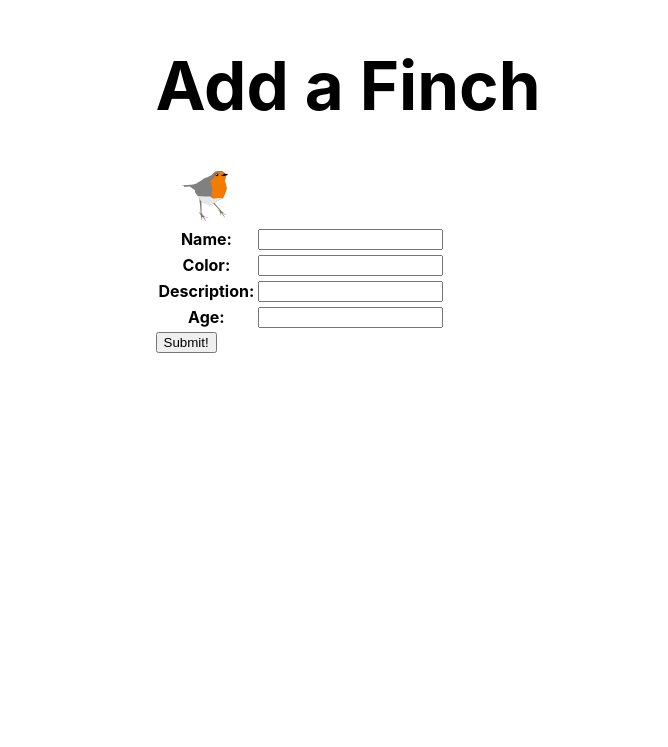
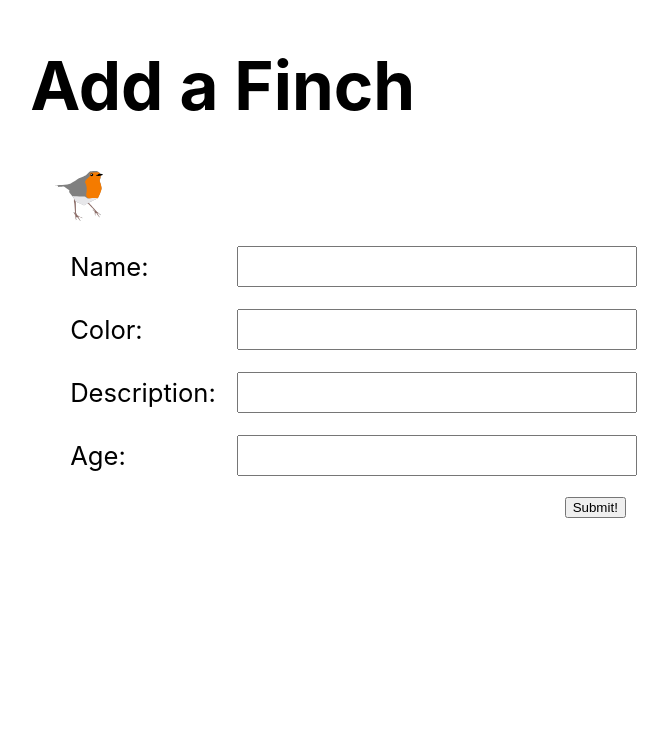
Before and after one commit to Ellieellie12/finch-collector, a Django app: page /finches/create in a window 1280 px wide. Shown: the part 123-870 px from the top of the page, without its empty margins (292-960 px from the left). Run offline with Django 4.2, Linux system fonts and the light colour scheme.

Commit message:
render table to add a finch

```diff
--- /dev/null
+++ b/main_app/static/css/form.css
@@ -0,0 +1,39 @@
+.form-container {
+  display: flex;
+  flex-direction: column;
+  width: 100%;
+}
+
+table {
+  padding: 0 40px;
+  width: 100%;
+  border-spacing: 0 20px;
+}
+
+th {
+  text-align: left;
+  padding: 6px 20px 0 0;
+  font-weight: normal;
+  vertical-align: top;
+  font-size: var(--font-reg);
+}
+
+td {
+  max-width: 60%;
+}
+
+td > * {
+  width: 100%;
+  padding: 2px 4px;
+  font-size: var(--font-l);
+}
+
+td > textarea {
+  height: calc(4 * var(--font-l) + 8px);
+  font-family: inherit;
+}
+
+.btn {
+  align-self: flex-end;
+  margin-right: 40px;
+}
--- a/main_app/templates/main_app/finch_form.html
+++ b/main_app/templates/main_app/finch_form.html
@@ -14,9 +14,6 @@
 <form action="" method="post" class="form-container">
   {% csrf_token %}
   <table>
-    {% comment %}
-      Render the inputs inside of <tr>s & <td>s
-    {% endcomment %}
     {{ form.as_table }}
   </table>
   <button type="submit" class="btn submit">Submit!</button>
```
